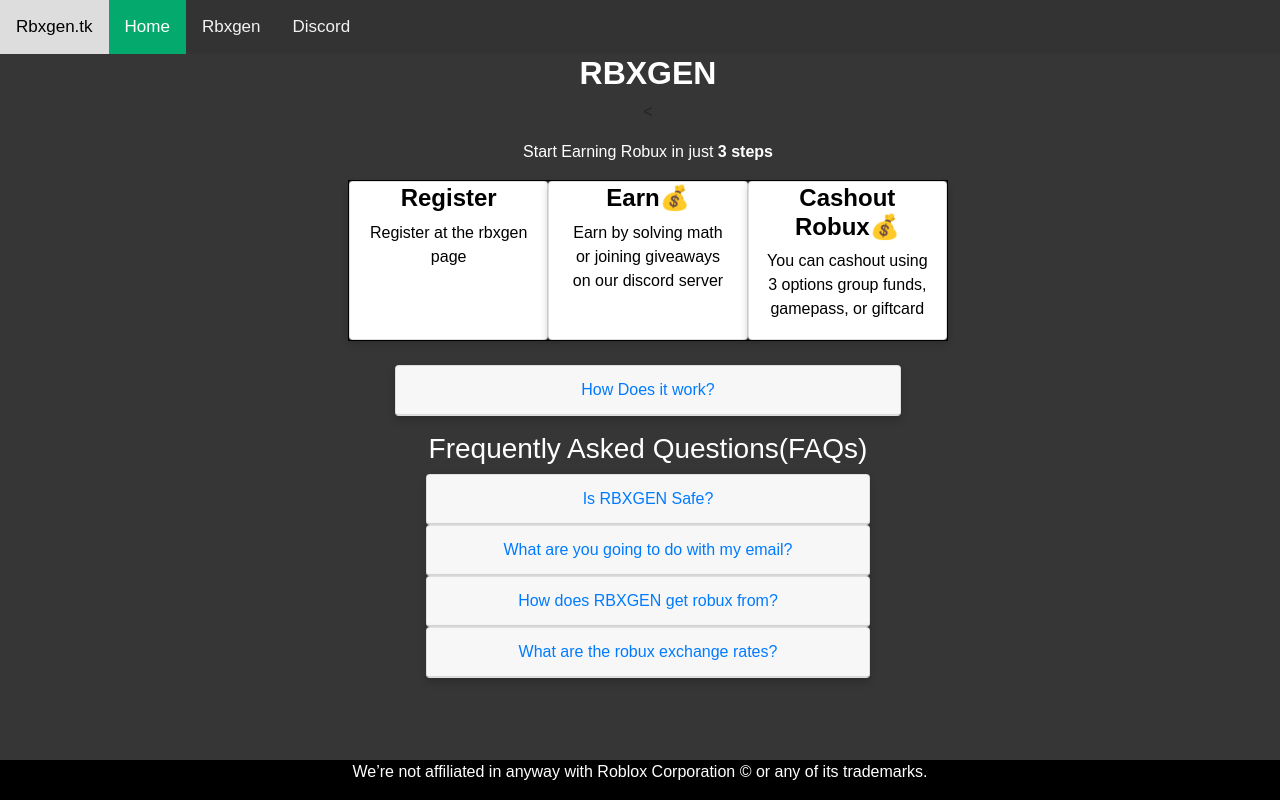
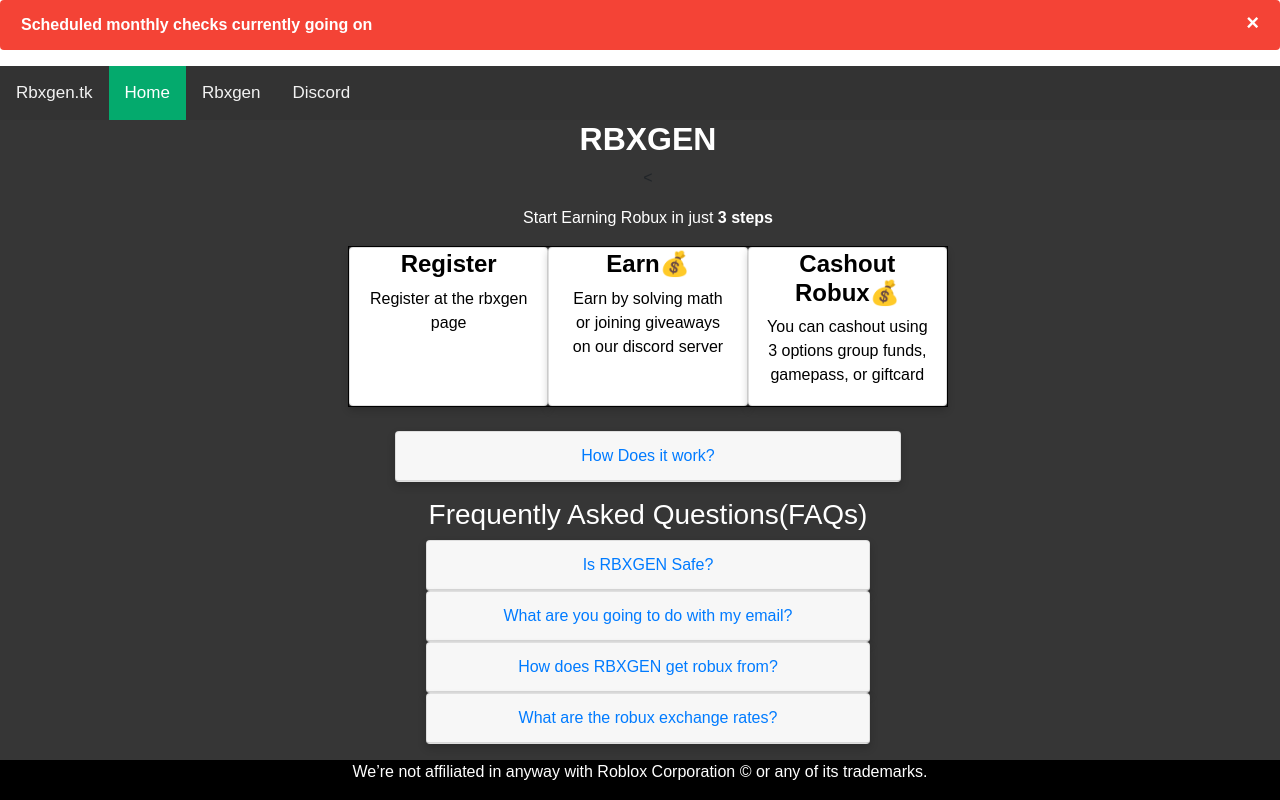
Before and after one commit to Jailbreakwinner38/rbxgen, a plain HTML site: page index.html in a window 1280 px wide. Drawn offline with nearby package versions, Linux system fonts and the light colour scheme; a script that the page names is missing.

Commit message:
Update index.html

```diff
--- a/index.html
+++ b/index.html
@@ -45,6 +45,11 @@
 }
 </style></head>
 <body>
+
+<div class="alert">
+  <span class="closebtn" onclick="this.parentElement.style.display='none';">&times;</span>
+  <strong>Scheduled monthly checks currently going on</strong>
+</div>
 
 <div style="background-color:rgb(54, 54, 54)">
 <div class="topnav">
```
